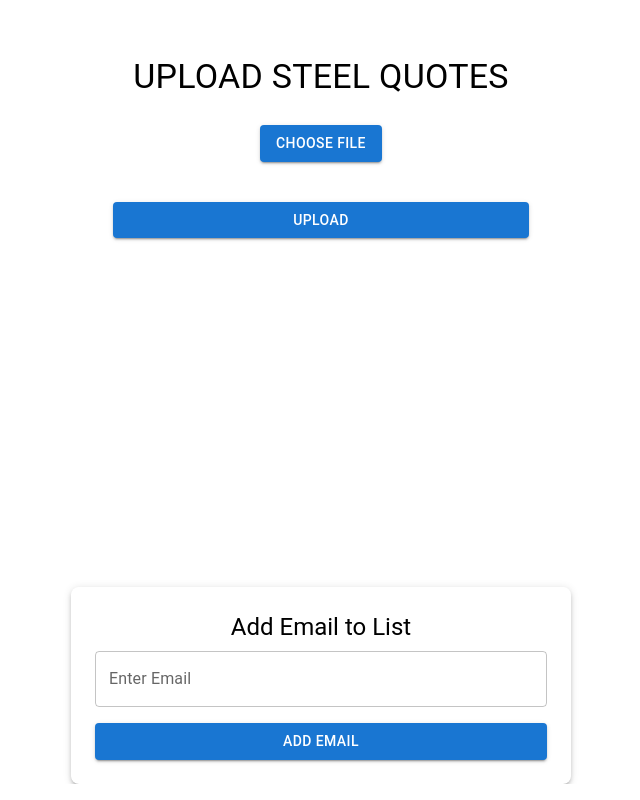
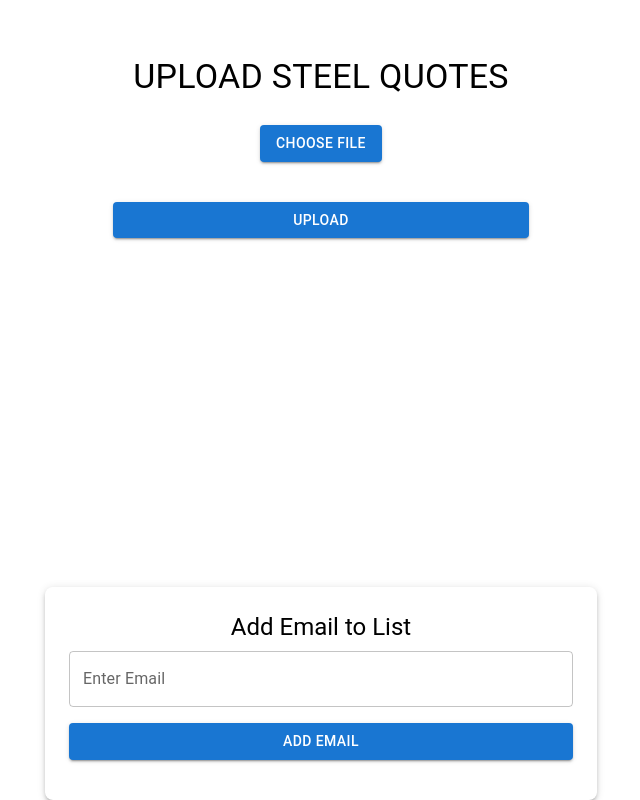
Before and after one commit to macosta2015/SteelsOnline, a React (Create React App) app in the folder frontend/: page / in a window 1280 px wide. Shown: the part 253-1053 px from the top of the page, without its empty margins (319-959 px from the left). Built offline with nearby package versions, Linux system fonts and the light colour scheme.

Commit message:
Code is running

```diff
--- a/frontend/src/components/email/email.js
+++ b/frontend/src/components/email/email.js
@@ -1,5 +1,5 @@
 import React, { useState } from 'react';
-import { Box, TextField, Button, List, ListItem, ListItemText, Snackbar, Typography } from '@mui/material';
+import { Box, TextField, Button, List, ListItem, ListItemText, Snackbar, Typography, Container } from '@mui/material';
 import MuiAlert from '@mui/material/Alert';
 
 const Alert = React.forwardRef(function Alert(props, ref) {
@@ -41,7 +41,8 @@ function EmailList() {
   };
 
   return (
-    <Box sx={{ maxWidth: 500, mx: 'auto', mt: 5, padding: 3, borderRadius: 2, boxShadow: 3 }}>
+    <Container maxWidth="sm" sx={{ mt: 5 }}>
+      <Box sx={{ padding: 3, borderRadius: 2, boxShadow: 3 }}>
         <Typography variant="h5" align="center" gutterBottom>
           Add Email to List
         </Typography>
@@ -57,7 +58,7 @@ function EmailList() {
             variant="outlined"
             sx={{ mb: 2 }}
           />
-        <Button type="submit" variant="contained" color="primary" fullWidth>
+          <Button type="submit" variant="contained" color="primary" fullWidth sx={{ mb: 2 }}>
             Add Email
           </Button>
         </form>
@@ -82,6 +83,7 @@ function EmailList() {
           </Alert>
         </Snackbar>
       </Box>
+    </Container>
   );
 }
 
```
Lines whose indentation alone changed are shown as unchanged.
